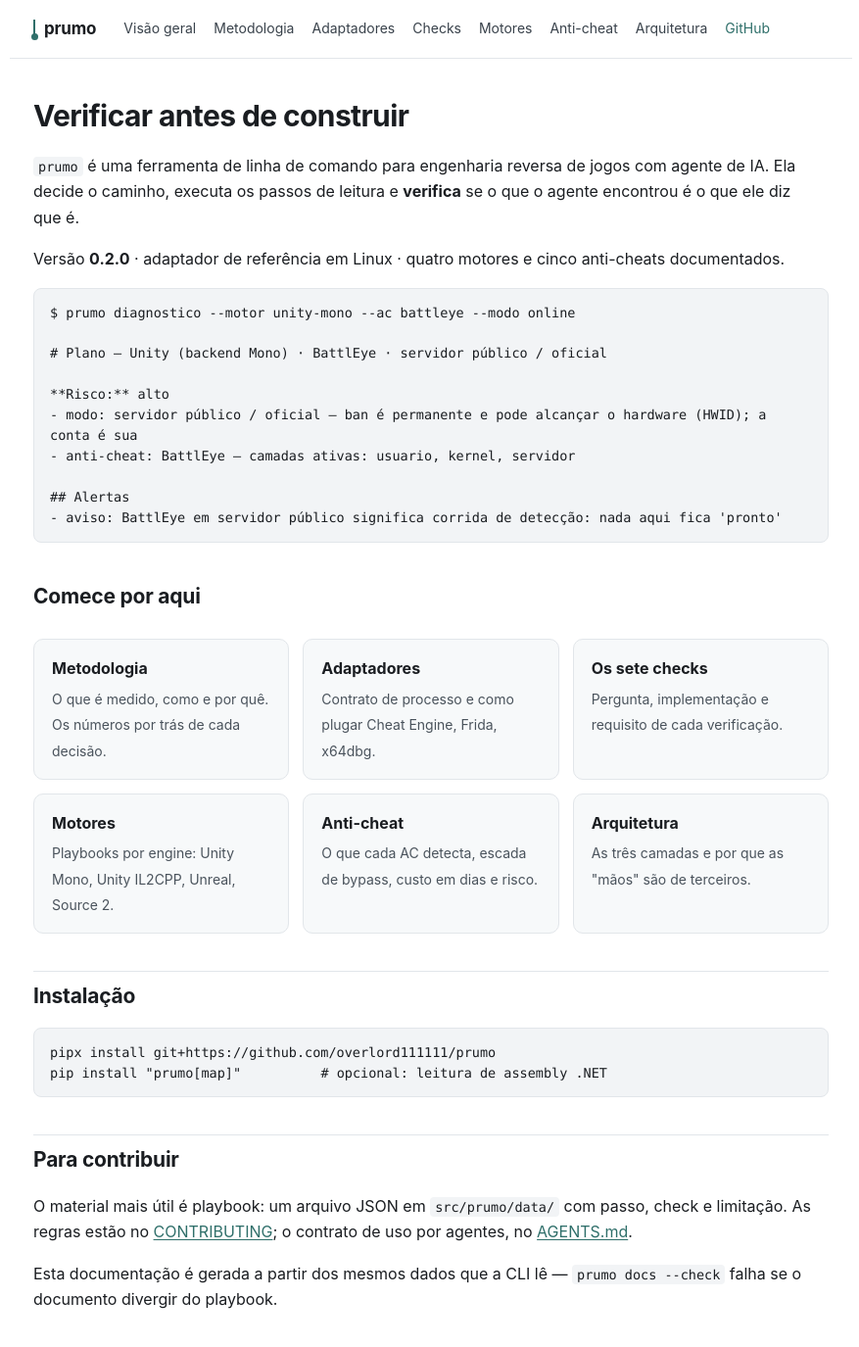
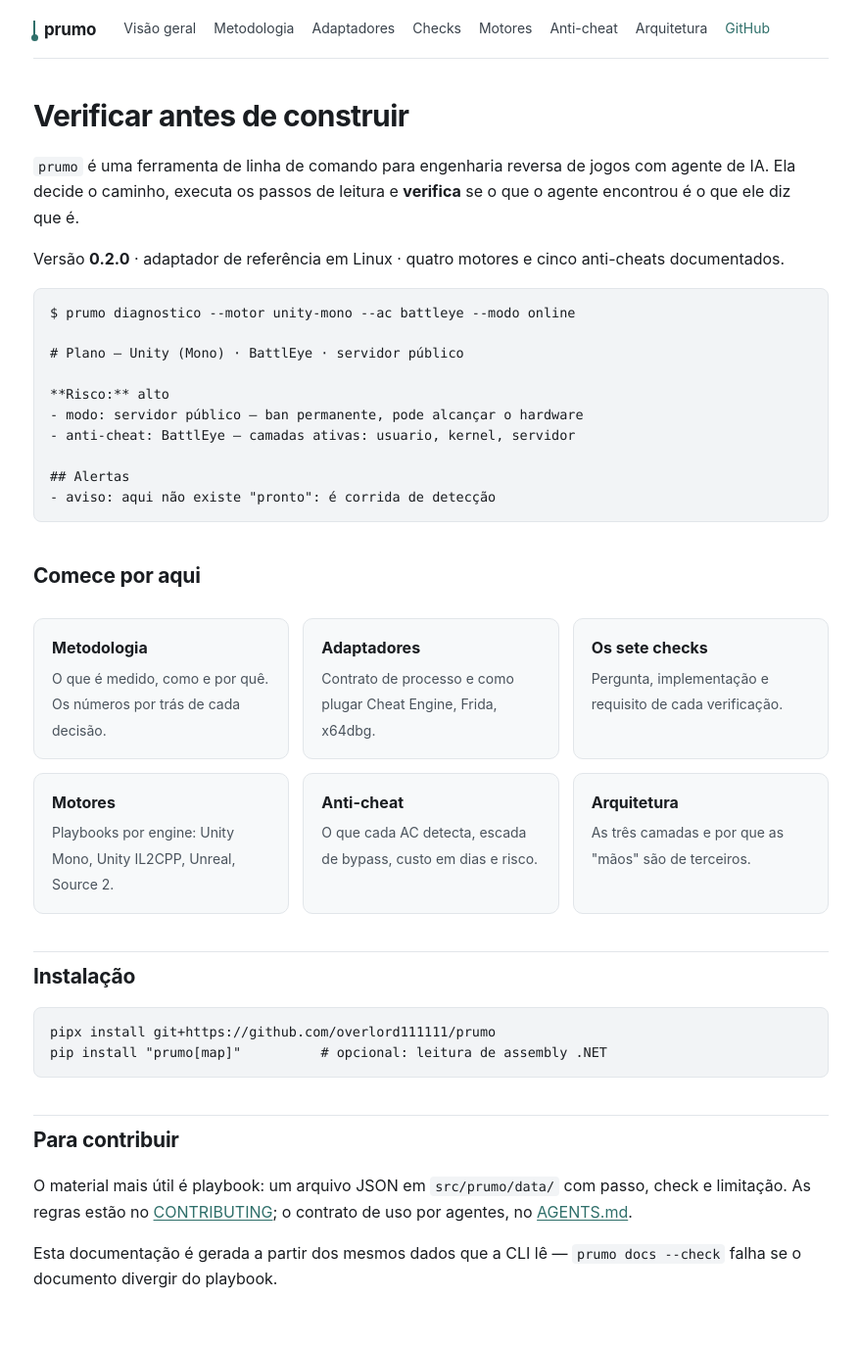
Before and after one commit to overlord111111/prumo, a Jekyll site: the page built from docs/index.md, in a window 1280 px wide and 1400 px high. Shown: the top 1375 px of the window at 98% size, without its empty margins (200-1077 px from the left). Built offline with Jekyll 4.4.1, drawn with Linux system fonts in a browser that asks for light colours.

Commit message:
docs: exemplo curto na home, codigo sem quebra e divisorias alinhadas a coluna

````diff
--- a/docs/assets/prumo.css
+++ b/docs/assets/prumo.css
@@ -41,7 +41,7 @@ body {
   z-index: 10;
 }
 .topo .limite {
-  border-bottom: 1px solid var(--linha);
+  position: relative;
   display: flex;
   align-items: center;
   gap: 28px;
@@ -74,6 +74,15 @@ body {
   height: 7px;
   border-radius: 50%;
   background: var(--acento);
+}
+.topo .limite::after {
+  content: "";
+  position: absolute;
+  left: 24px;
+  right: 24px;
+  bottom: 0;
+  height: 1px;
+  background: var(--linha);
 }
 .abas {
   display: flex;
@@ -128,8 +137,8 @@ pre {
   padding: 14px 16px;
   overflow-x: auto;
   line-height: 1.55;
-  white-space: pre-wrap;
-  overflow-wrap: anywhere;
+  white-space: pre;
+  tab-size: 2;
 }
 pre code { background: none; padding: 0; }
 
@@ -181,11 +190,20 @@ blockquote {
   font-size: 13.5px;
 }
 .rodape .limite {
-  border-top: 1px solid var(--linha);
+  position: relative;
   padding-top: 22px;
   display: flex;
   gap: 8px;
   flex-wrap: wrap;
+}
+.rodape .limite::before {
+  content: "";
+  position: absolute;
+  left: 24px;
+  right: 24px;
+  top: 0;
+  height: 1px;
+  background: var(--linha);
 }
 .rodape a { color: #4a535c; text-decoration: underline; text-underline-offset: 2px; }
 
--- a/docs/index.md
+++ b/docs/index.md
@@ -13,14 +13,14 @@ Versão **0.2.0** · adaptador de referência em Linux · quatro motores e cinco
 ```
 $ prumo diagnostico --motor unity-mono --ac battleye --modo online
 
-# Plano — Unity (backend Mono) · BattlEye · servidor público / oficial
+# Plano — Unity (Mono) · BattlEye · servidor público
 
 **Risco:** alto
-- modo: servidor público / oficial — ban é permanente e pode alcançar o hardware (HWID); a conta é sua
+- modo: servidor público — ban permanente, pode alcançar o hardware
 - anti-cheat: BattlEye — camadas ativas: usuario, kernel, servidor
 
 ## Alertas
-- aviso: BattlEye em servidor público significa corrida de detecção: nada aqui fica 'pronto'
+- aviso: aqui não existe "pronto": é corrida de detecção
 ```
 
 ## Comece por aqui
````
